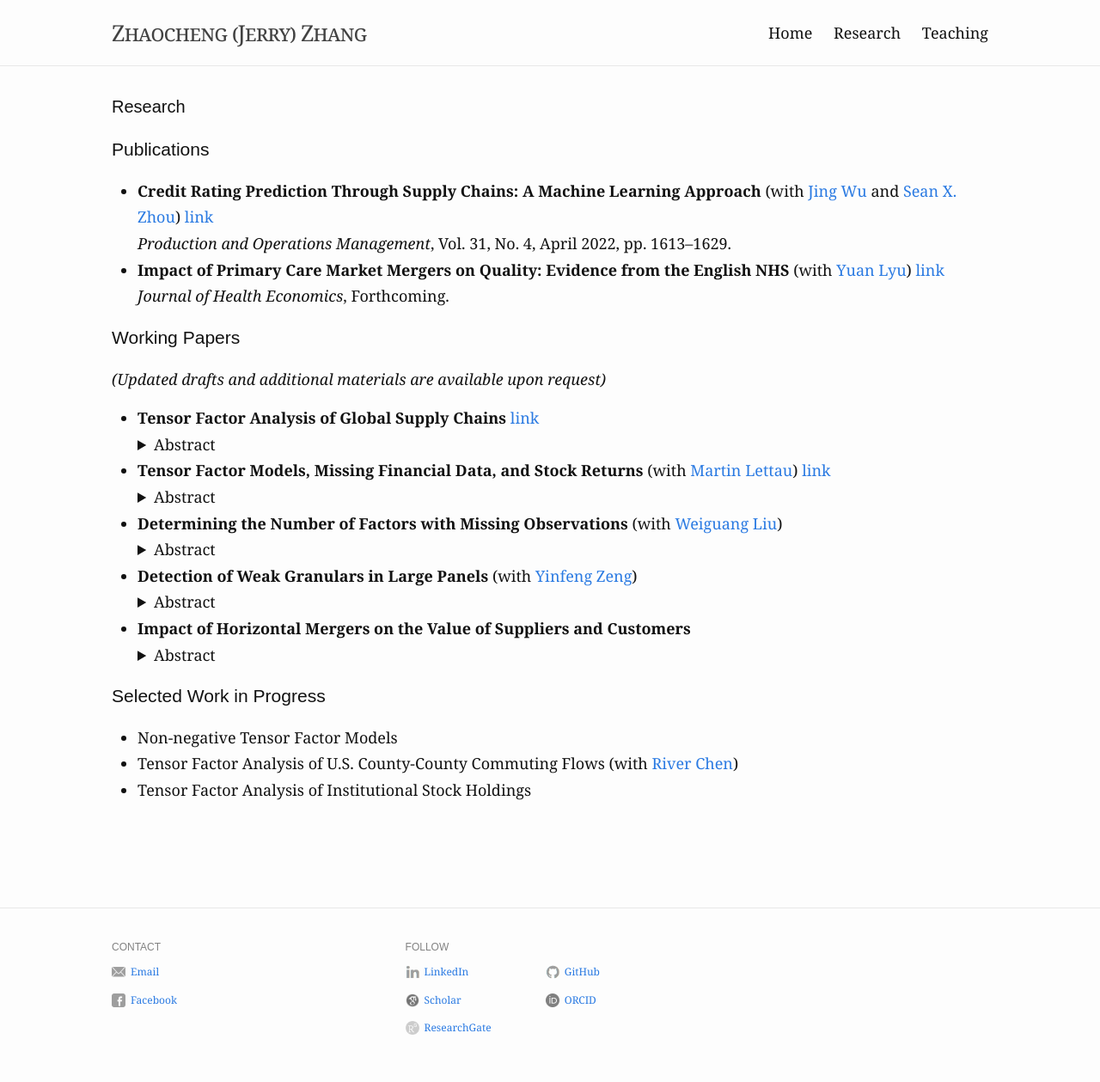
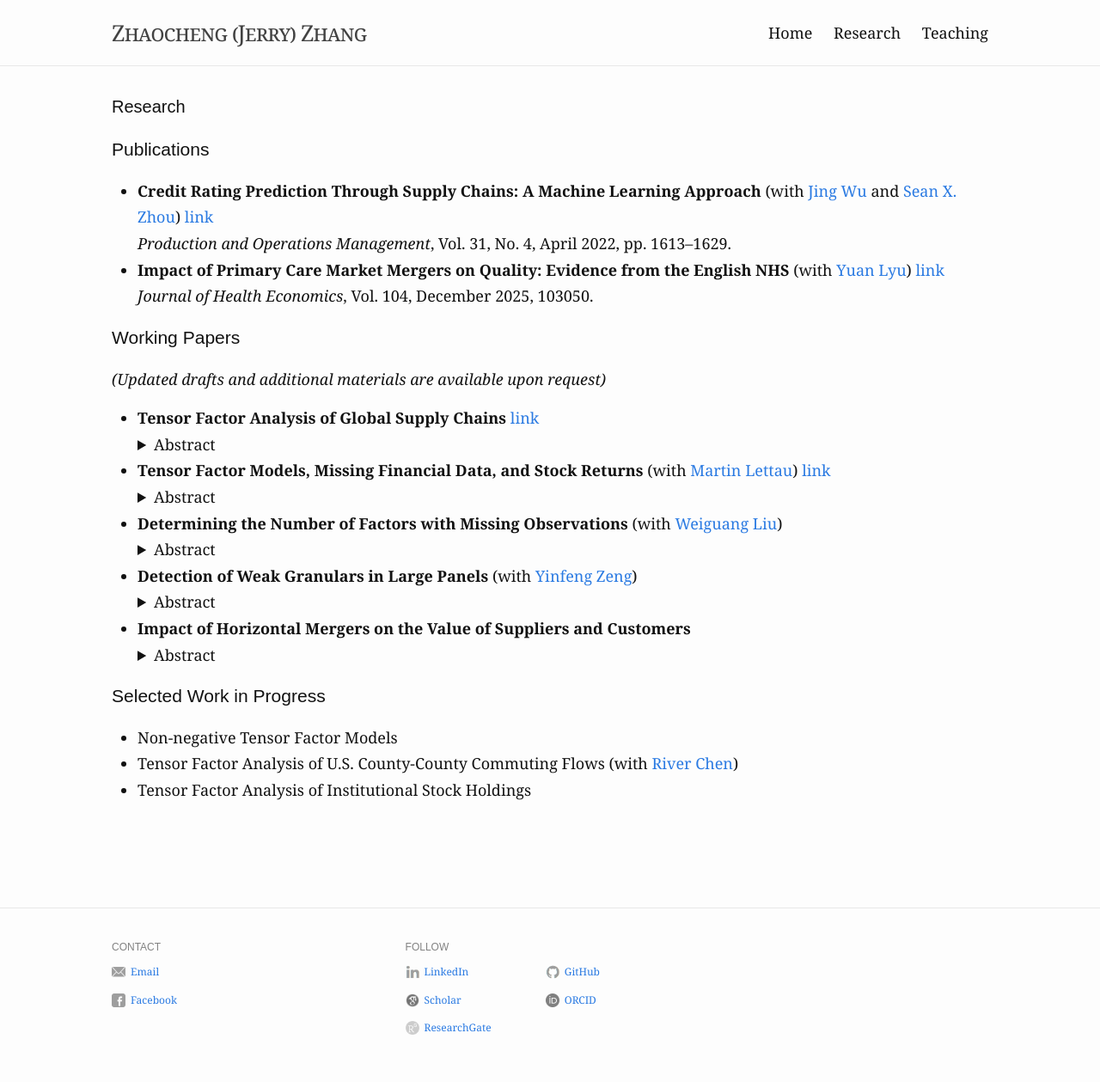
Before and after one commit to zhaocheng-zhang/zhaocheng-zhang.github.io, a Jekyll site: the page built from research.md, in a window 1280 px wide. Shown: the whole page at 86% size. Built offline with Jekyll 4.4.1, drawn with Linux system fonts in a browser that asks for light colours.

Commit message:
Update research.md

```diff
--- a/research.md
+++ b/research.md
@@ -9,7 +9,7 @@ slug: /research
 * **Credit Rating Prediction Through Supply Chains: A Machine Learning Approach** (with [Jing Wu](https://www.bschool.cuhk.edu.hk/staff/wu-jing/) and [Sean X. Zhou](https://www.bschool.cuhk.edu.hk/staff/zhou-sean-xiang/)) [link](https://doi.org/10.1111/poms.13634)\
    *Production and Operations Management*, Vol. 31, No. 4, April 2022, pp. 1613–1629. <!--Media at [POMS](https://youtu.be/ybiD_tnwa2g) and [CUHK](https://cbk.bschool.cuhk.edu.hk/supply-chain-health-a-new-way-to-predict-credit-ratings/); [Code](https://github.com/zhaocheng-zhang/CreditRatingSC).-->
 * **Impact of Primary Care Market Mergers on Quality: Evidence from the English NHS** (with [Yuan Lyu](http://ae.ruc.edu.cn/szdw/qzjs/ayjspx/nyjjx/nyllyzcjys/ly/index.htm)) [link](https://doi.org/10.1016/j.jhealeco.2025.103050)\
-   *Journal of Health Economics*, Forthcoming.
+   *Journal of Health Economics*, Vol. 104, December 2025, 103050.
 
 
 ### Working Papers
```
